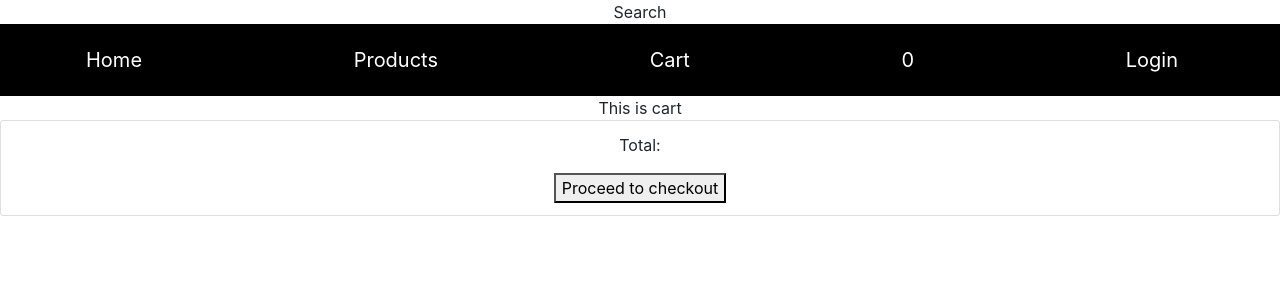
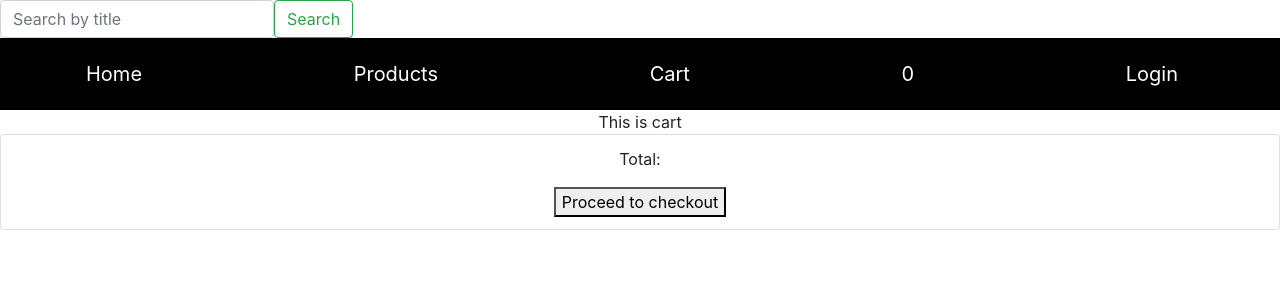
Before and after one commit to Sofialav/webshop-week4, a React (Create React App) app: page /cart in a window 1280 px wide. Shown: the top 300 px of the page. Built offline with nearby package versions, Linux system fonts and the light colour scheme.

Commit message:
prep search

```diff
--- a/db.json
+++ b/db.json
@@ -13,7 +13,7 @@
       "id": 2,
       "categoryId": 1,
       "title": "Product 2",
-      "author": "Authors_name",
+      "author": "Neil Gaiman",
       "imageUrl": "https://picsum.photos/400?image=230",
       "inStock": false,
       "price": "2374"
@@ -31,7 +31,7 @@
       "id": 4,
       "categoryId": 3,
       "title": "Product 4",
-      "author": "Authors_name",
+      "author": "Stephen King",
       "imageUrl": "https://picsum.photos/400?image=963",
       "inStock": true,
       "price": "2367"
@@ -76,7 +76,7 @@
       "id": 9,
       "categoryId": 3,
       "title": "Product 9",
-      "author": "Authors_name",
+      "author": "Stephen King",
       "imageUrl": "https://picsum.photos/400?image=615",
       "inStock": false,
       "price": "2345"
@@ -166,7 +166,7 @@
       "id": 19,
       "categoryId": 2,
       "title": "Product 19",
-      "author": "Authors_name",
+      "author": "Neil Gaiman",
       "imageUrl": "https://picsum.photos/400?image=359",
       "inStock": false,
       "price": "1966"
--- a/src/components/AllProducts.js
+++ b/src/components/AllProducts.js
@@ -2,7 +2,6 @@ import React, { Component } from "react";
 import { connect } from "react-redux";
 import { fetchProducts } from "../store/products/productsActions";
 import PreviewProducts from "./PreviewProducts";
-import "./AllProducts.css";
 
 class AllProducts extends Component {
   componentDidMount() {
@@ -34,6 +33,6 @@ class AllProducts extends Component {
 }
 
 function mapStateToProps(reduxState) {
-  return { products: reduxState.products };
+  return { products: reduxState.products.products };
 }
 export default connect(mapStateToProps)(AllProducts);
--- a/src/components/Cart.js
+++ b/src/components/Cart.js
@@ -18,13 +18,15 @@ class Cart extends Component {
                   <p>{prod.author}</p>
                   <p>{prod.price}</p>
                 </div>
-                <span className="badge">{prod.qty}</span>
-                <span className="badge">{prod.qty * prod.price}</span>
+                <span className="badge">Qty: {prod.qty}</span>
+                <span className="badge">
+                  Total price: {prod.qty * prod.price}
+                </span>
               </li>
             );
           })}
           <li className="list-group-item">
-            <p>Total:</p>
+            <p>Total: </p>
             <button>Proceed to checkout</button>
           </li>
         </ul>
--- a/src/components/PreviewProducts.js
+++ b/src/components/PreviewProducts.js
@@ -2,8 +2,8 @@ import React, { Component } from "react";
 import { connect } from "react-redux";
 import { Link } from "react-router-dom";
 import { addToCart } from "../store/products/productsActions";
-
-class PreviewCategory extends Component {
+import "./PreviewProducts.css";
+class PreviewProducts extends Component {
   handleAddClick = product => {
     if (!product.inStock) {
       return alert("Sorry, this product is temporary out of stock");
@@ -45,4 +45,4 @@ function mapStateToProps(reduxState) {
   return {};
 }
 
-export default connect(mapStateToProps)(PreviewCategory);
+export default connect(mapStateToProps)(PreviewProducts);
--- a/src/components/Search.js
+++ b/src/components/Search.js
@@ -1,9 +1,48 @@
 import React, { Component } from "react";
+import { connect } from "react-redux";
+import { searchBook } from "../store/search/searchActions";
 
 class Search extends Component {
+  state = {
+    input: ""
+  };
+  handleChange = e => {
+    this.setState({
+      [e.target.name]: e.target.value
+    });
+  };
+
+  handleSubmit = e => {
+    e.preventDefault();
+    this.props.dispatch(searchBook(this.state.input));
+  };
   render() {
-    return <div>Search</div>;
+    return (
+      <div>
+        <form className="form-inline">
+          <input
+            onChange={this.handleChange}
+            value={this.state.name}
+            name="input"
+            className="form-control m` kš13t4'r-sm-2"
+            type="search"
+            placeholder="Search by title"
+            aria-label="Search"
+          ></input>
+          <button
+            onClick={this.handleSubmit}
+            className="btn btn-outline-success my-2 my-sm-0"
+            type="submit"
+          >
+            Search
+          </button>
+        </form>
+      </div>
+    );
   }
 }
+function mapStateToProps(reduxState) {
+  return { products: reduxState.products };
+}
 
-export default Search;
+export default connect(mapStateToProps)(Search);
--- a/src/store/products/productsReducer.js
+++ b/src/store/products/productsReducer.js
@@ -1,9 +1,11 @@
-const initialState = [];
+const initialState = { products: [], search: [] };
 
 export default function productsReducer(state = initialState, action) {
   switch (action.type) {
     case "SET_PRODUCTS":
-      return action.payload;
+      return { ...state, products: action.payload };
+    case "SEARCH_RESULTS":
+      return { ...state, search: action.payload };
     default:
       return state;
   }
--- /dev/null
+++ b/src/store/search/searchActions.js
@@ -0,0 +1,14 @@
+export function searchBook(input) {
+  return function thunk(dispatch) {
+    // fetch("http://localhost:4000/products/?title=${input}").then(book => {
+    //   dispatch(searchByTitle(book));
+    // });
+  };
+}
+
+export function searchByTitle(books) {
+  return {
+    type: "SEARCH_RESULTS",
+    payload: books
+  };
+}
```
Also changed, not shown: src/components/PreviewProducts.css (renamed from src/components/AllProducts.css).
